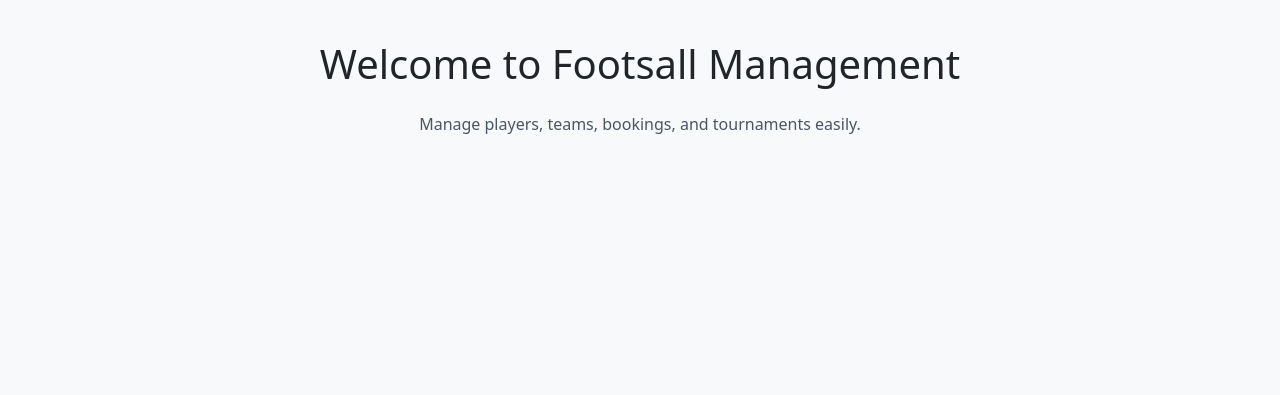
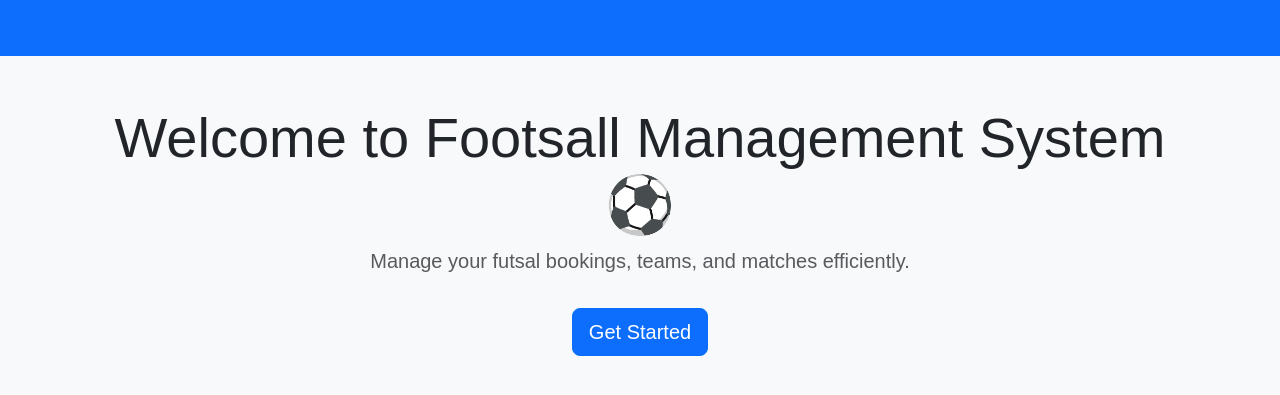
Before and after one commit to riya9818/footsall-management-system, a Django app: page / in a window 1280 px wide. Shown: the top 395 px of the page. Run offline with Django 5.2, Linux system fonts and the light colour scheme; style sheets or scripts are compiled from the project's sources.

Commit message:
home.html updated

```diff
--- /dev/null
+++ b/static/css/style.css
@@ -0,0 +1,8 @@
+body {
+    font-family: 'Poppins', sans-serif;
+}
+
+.navbar-brand {
+    font-weight: bold;
+    color: #0d6efd !important;
+}
--- a/templates/home.html
+++ b/templates/home.html
@@ -1,8 +1,16 @@
 {% extends 'base.html' %}
-{% block title %}Home - Footsall{% endblock %}
+{% block title %}Home{% endblock %}
+
 {% block content %}
-<div class="text-center py-10">
-    <h1 class="text-4xl font-bold text-blue-700">Welcome to Footsall Management</h1>
-    <p class="mt-4 text-gray-600">Manage players, teams, bookings, and tournaments easily.</p>
+<nav class="navbar navbar-expand-lg navbar-dark bg-primary">
+  <div class="container">
+    <a class="navbar-brand" href="#">Footsall</a>
+  </div>
+</nav>
+
+<div class="container text-center mt-5">
+  <h1 class="display-4">Welcome to Footsall Management System ⚽</h1>
+  <p class="lead text-muted">Manage your futsal bookings, teams, and matches efficiently.</p>
+  <a href="#" class="btn btn-primary btn-lg mt-3">Get Started</a>
 </div>
 {% endblock %}
```
